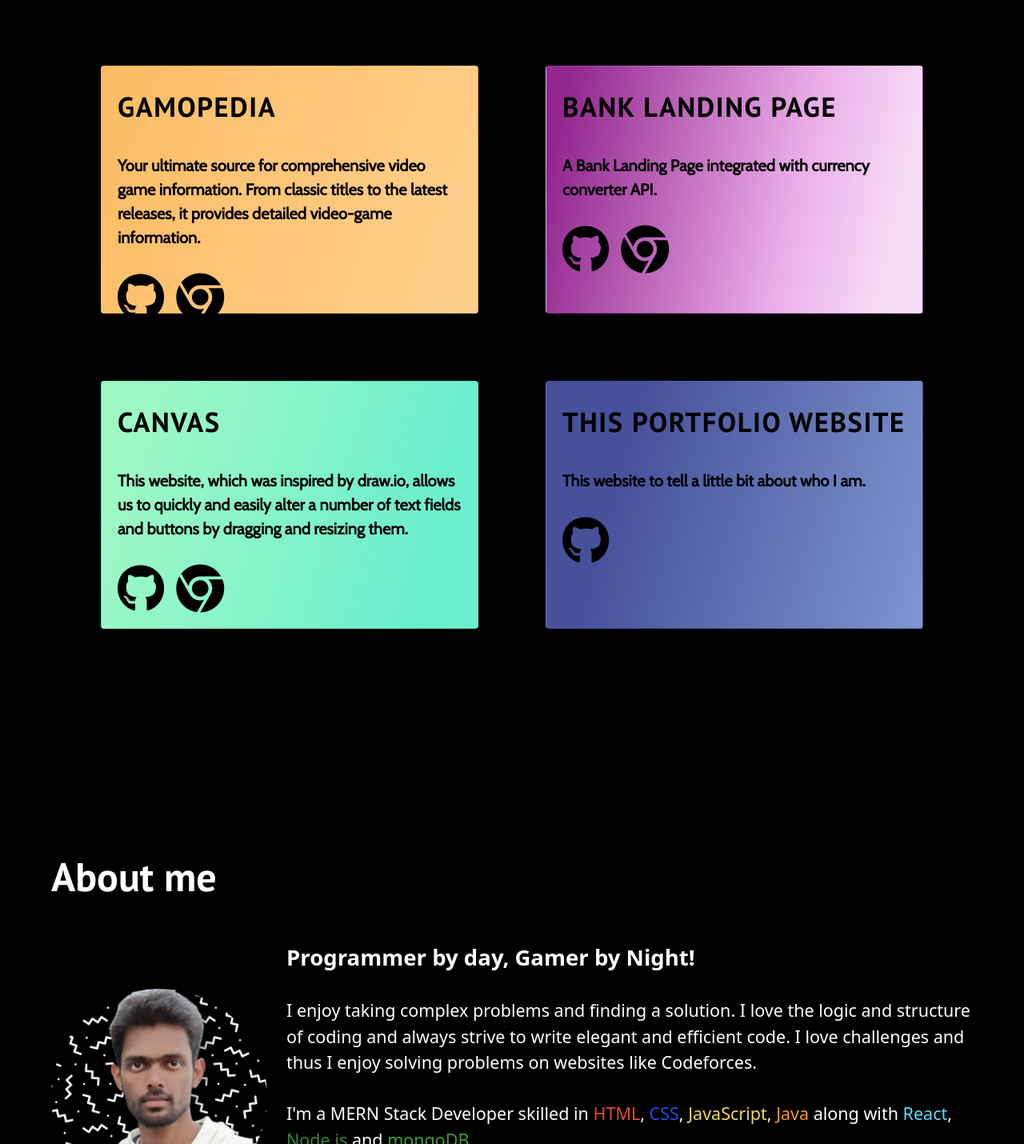
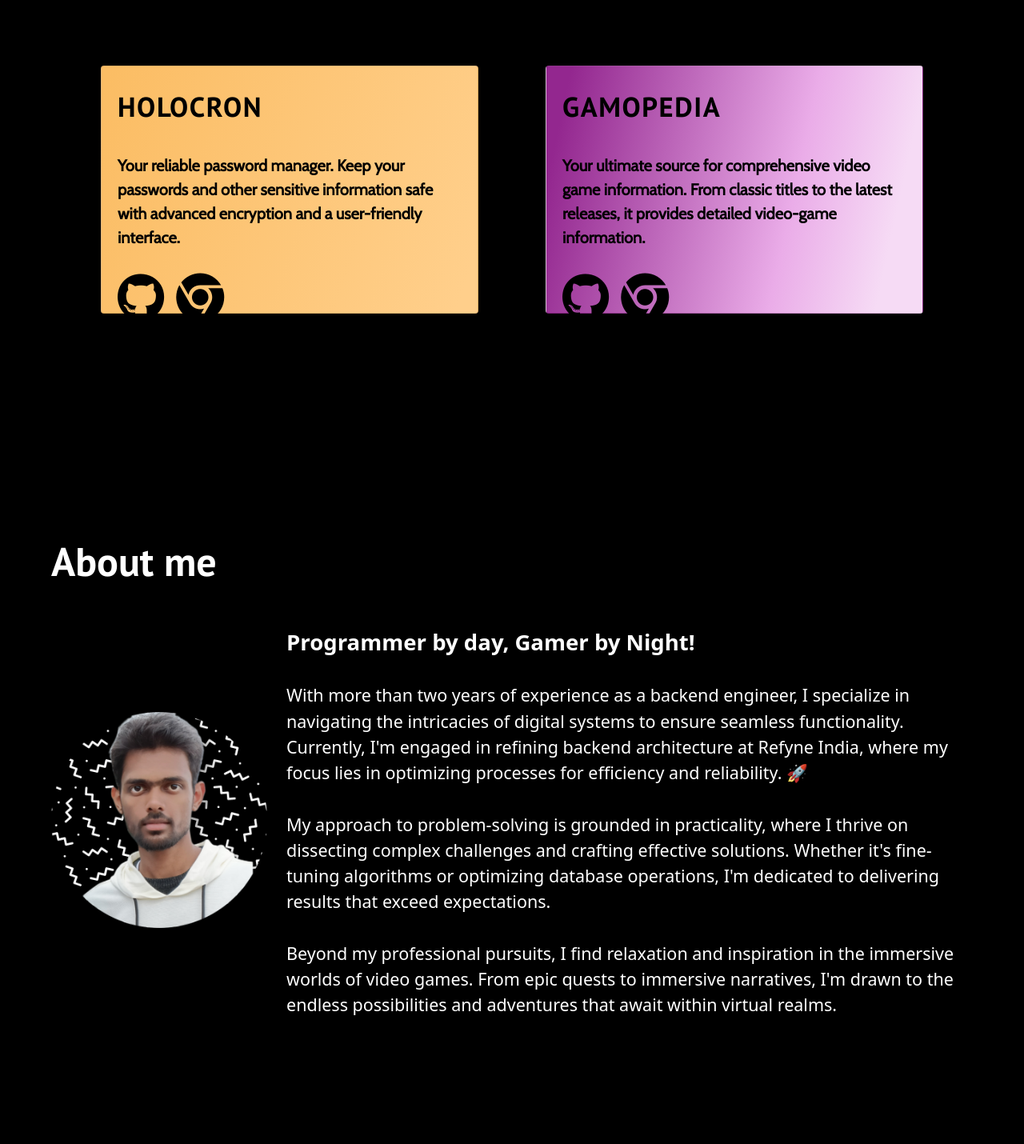
Before and after one commit to Geralt-Of-Rivia-Witcher/portfolio_2.0, a React (Create React App) app: page / in a window 1280 px wide. Shown: the part 1260-2690 px from the top of the page at 80% size. Built offline with nearby package versions, Linux system fonts and the light colour scheme.

Commit message:
chore: :speech_balloon: Updated some info

```diff
--- a/src/components/about/About.jsx
+++ b/src/components/about/About.jsx
@@ -17,27 +17,24 @@ const About = () => {
               Programmer by day, Gamer by Night!
             </strong>
             <p className="about-me-description">
-                            I enjoy taking complex problems and finding a
-                            solution. I love the logic and structure of coding
-                            and always strive to write elegant and efficient
-                            code. I love challenges and thus I enjoy solving
-                            problems on websites like Codeforces.
+              With more than two years of experience as a backend engineer, I
+              specialize in navigating the intricacies of digital systems to
+              ensure seamless functionality. Currently, I'm engaged in refining
+              backend architecture at Refyne India, where my focus lies in
+              optimizing processes for efficiency and reliability. 🚀
               <br />
               <br />
-                            I'm a MERN Stack Developer skilled in{" "}
-                            <span className="html-word">HTML</span>,{" "}
-                            <span className="css-word">CSS</span>,{" "}
-                            <span className="javascript-word">JavaScript</span>,{" "}
-                            <span className="java-word">Java</span> along with{" "}
-                            <span className="react-word">React</span>,{" "}
-                            <span className="node-word">Node.js</span> and{" "}
-                            <span className="mongodb-word">mongoDB</span>.
+              My approach to problem-solving is grounded in practicality, where
+              I thrive on dissecting complex challenges and crafting effective
+              solutions. Whether it's fine-tuning algorithms or optimizing
+              database operations, I'm dedicated to delivering results that
+              exceed expectations.
               <br />
-                            <br />I don't know anything about Friends or The
-                            Office, but I can talk hours and hours about The
-                            Marvel Universe and The Witcher 3. Whenever I'm not
-                            coding, you'll find me getting lost in the virtual
-                            world of Video Games 🎮.
+              <br />
+              Beyond my professional pursuits, I find relaxation and inspiration
+              in the immersive worlds of video games. From epic quests to
+              immersive narratives, I'm drawn to the endless possibilities and
+              adventures that await within virtual realms.
             </p>
           </div>
         </div>
--- a/src/components/intro/Intro.jsx
+++ b/src/components/intro/Intro.jsx
@@ -12,7 +12,7 @@ const Intro = () => {
           <br /> I'm Siddhant
         </h1>
         <br />
-                <p className="sub-heading">
+        {/* <p className="sub-heading">
                     A programmer and a <strong>MERN</strong> Stack Developer.
                 </p>
                 {window.innerWidth > 768 ? (
@@ -25,7 +25,7 @@ const Intro = () => {
                             }}
                         />
                     </div>
-                ) : null}
+                ) : null} */}
       </div>
     </section>
   );
--- a/src/const.js
+++ b/src/const.js
@@ -1,11 +1,19 @@
 export const project_list = [
+  {
+    project_name: "PULL MAGE",
+    project_description:
+      "Pull Mage is your ultimate companion for managing PRs on GitHub. It can review your PRs, explain the changes, and answer your questions.",
+    project_link_1: "https://github.com/Geralt-Of-Rivia-Witcher/Pull-Mage/",
+    project_link_2: "https://github.com/apps/pull-mage",
+    class: "card first",
+  },
   {
     project_name: "DARKHOLD",
     project_description:
       "Unbreakable cloud storage with unique Hybrid Cryptography. Protect your files with top-notch encryption for unparalleled security.",
     project_link_1: "https://github.com/Geralt-Of-Rivia-Witcher/Darkhold/",
     project_link_2: "https://darkhold.siddhantkumarsingh.me/",
-    class: "card first",
+    class: "card second",
   },
   {
     project_name: "HOLOCRON",
@@ -13,7 +21,7 @@ export const project_list = [
       "Your reliable password manager. Keep your passwords and other sensitive information safe with advanced encryption and a user-friendly interface.",
     project_link_1: "https://github.com/Geralt-Of-Rivia-Witcher/Holocron/",
     project_link_2: "https://holocron.siddhantkumarsingh.me/",
-    class: "card second",
+    class: "card third",
   },
   {
     project_name: "GAMOPEDIA",
@@ -22,29 +30,29 @@ export const project_list = [
     project_link_1:
       "https://github.com/Geralt-Of-Rivia-Witcher/Gamopedia_Frontend/",
     project_link_2: "https://gamopedia.siddhantkumarsingh.me/",
-    class: "card third",
-  },
-  {
-    project_name: "BANK LANDING PAGE",
-    project_description:
-      "A Bank Landing Page integrated with currency converter API.",
-    project_link_1:
-      "https://github.com/Geralt-Of-Rivia-Witcher/Bank_Landing_Page/",
-    project_link_2: "https://my-bank-frontend.vercel.app/",
     class: "card fourth",
   },
-  {
-    project_name: "CANVAS",
-    project_description:
-      "This website, which was inspired by draw.io, allows us to quickly and easily alter a number of text fields and buttons by dragging and resizing them.",
-    project_link_1: "https://github.com/Geralt-Of-Rivia-Witcher/Canvas/",
-    project_link_2: "https://canvas4all.netlify.app/",
-    class: "card fifth",
-  },
-  {
-    project_name: "THIS PORTFOLIO WEBSITE",
-    project_description: "This website to tell a little bit about who I am.",
-    project_link_1: "https://github.com/Geralt-Of-Rivia-Witcher/portfolio_2.0/",
-    class: "card sixth",
-  },
+  // {
+  //   project_name: "BANK LANDING PAGE",
+  //   project_description:
+  //     "A Bank Landing Page integrated with currency converter API.",
+  //   project_link_1:
+  //     "https://github.com/Geralt-Of-Rivia-Witcher/Bank_Landing_Page/",
+  //   project_link_2: "https://my-bank-frontend.vercel.app/",
+  //   class: "card fourth",
+  // },
+  // {
+  //   project_name: "CANVAS",
+  //   project_description:
+  //     "This website, which was inspired by draw.io, allows us to quickly and easily alter a number of text fields and buttons by dragging and resizing them.",
+  //   project_link_1: "https://github.com/Geralt-Of-Rivia-Witcher/Canvas/",
+  //   project_link_2: "https://canvas4all.netlify.app/",
+  //   class: "card fifth",
+  // },
+  // {
+  //   project_name: "THIS PORTFOLIO WEBSITE",
+  //   project_description: "This website to tell a little bit about who I am.",
+  //   project_link_1: "https://github.com/Geralt-Of-Rivia-Witcher/portfolio_2.0/",
+  //   class: "card sixth",
+  // },
 ];
```
Lines whose indentation alone changed are shown as unchanged.
